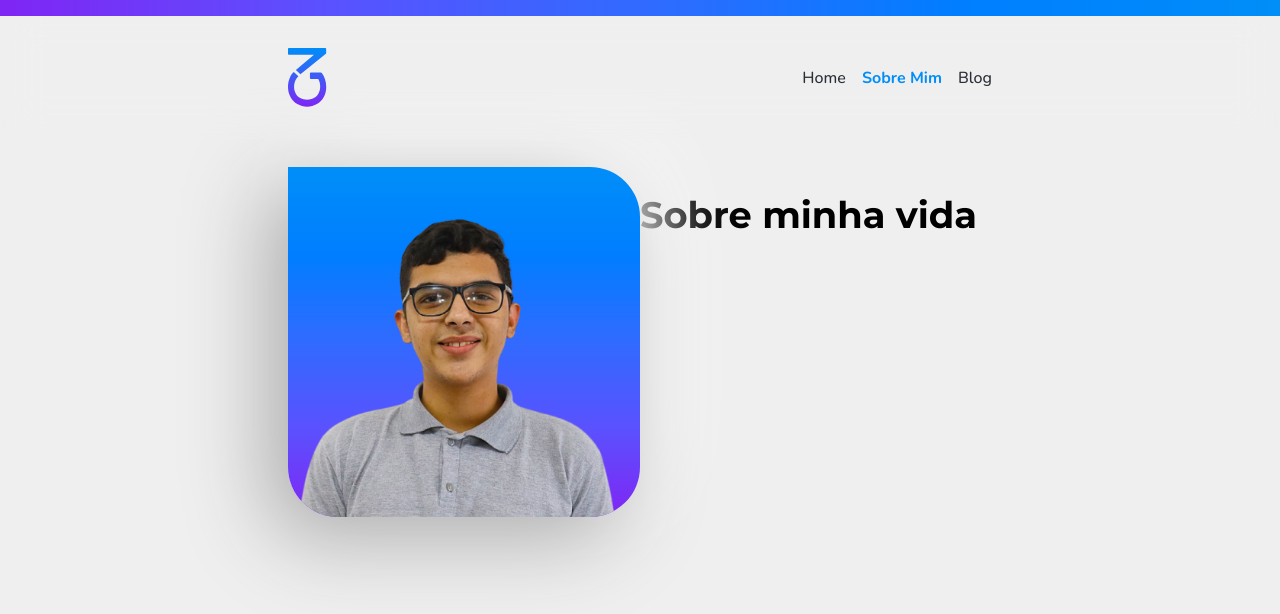
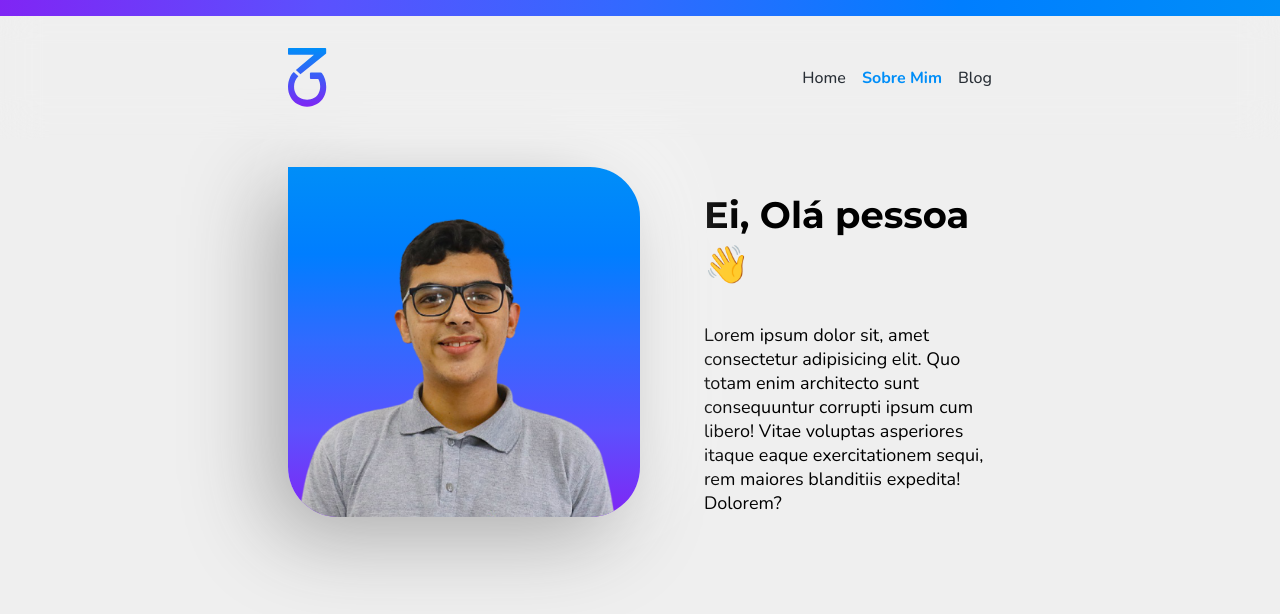
Before and after one commit to gleissonneves/gleissonneves, a Vue app: page /sobre-mim in a window 1280 px wide. Shown: the top 614 px of the page. Built offline with nearby package versions, Linux system fonts and the light colour scheme.

Commit message:
feat: adicionado tela de sobre mim

```diff
--- a/src/views/Sobre/SobreView.vue
+++ b/src/views/Sobre/SobreView.vue
@@ -3,18 +3,24 @@
     <section id="info">
       <div class="info-container">
         <div id="info-photo">
-          <img src="@/assets/img/eu.png" alt="eu" >
+          <img src="@/assets/img/eu.png" alt="eu" />
         </div>
       </div>
       <div class="info-container info-container-details">
-        <h1>Sobre minha vida</h1>
+        <h1 class="h1">Ei, Olá pessoa 👋 </h1>
+
+        <p class="p">
+          Lorem ipsum dolor sit, amet consectetur adipisicing elit. Quo totam enim architecto sunt
+          consequuntur corrupti ipsum cum libero! Vitae voluptas asperiores itaque eaque
+          exercitationem sequi, rem maiores blanditiis expedita! Dolorem?
+        </p>
       </div>
     </section>
   </main>
 </template>
 
 <script>
-import data from '@/shared/util/lang/data';
+// import data from '@/shared/util/lang/data';
 
 export default {
   name: 'SobreView',
@@ -26,7 +32,7 @@ export default {
   },
 
   created() {
-    this.langApp = data.lang.filter((item) => item.id === this.langIdInPage);
+    // this.langApp = data.lang.filter((item) => item.id === this.langIdInPage);
   },
 };
 </script>
@@ -48,8 +54,7 @@ export default {
       display: flex;
       justify-content: center;
 
-      box-shadow: -20px 20px 83px #aaaaaa,
-             20px -20px 83px #ffffff;
+      box-shadow: -20px 20px 83px #aaaaaa, 20px -20px 83px #ffffff;
 
       img {
         position: absolute;
@@ -61,6 +66,11 @@ export default {
     .info-container-details {
       padding-top: 24px;
     }
+
+    .p {
+      font-size: 18px;
+      margin-top: 34px;
+    }
   }
 
   @media (min-width: 790px) {
@@ -70,6 +80,11 @@ export default {
       #info-photo {
         max-width: 400px;
       }
+
+      .h1,
+      .p {
+        margin-left: 64px;
+      }
     }
   }
 }
```
